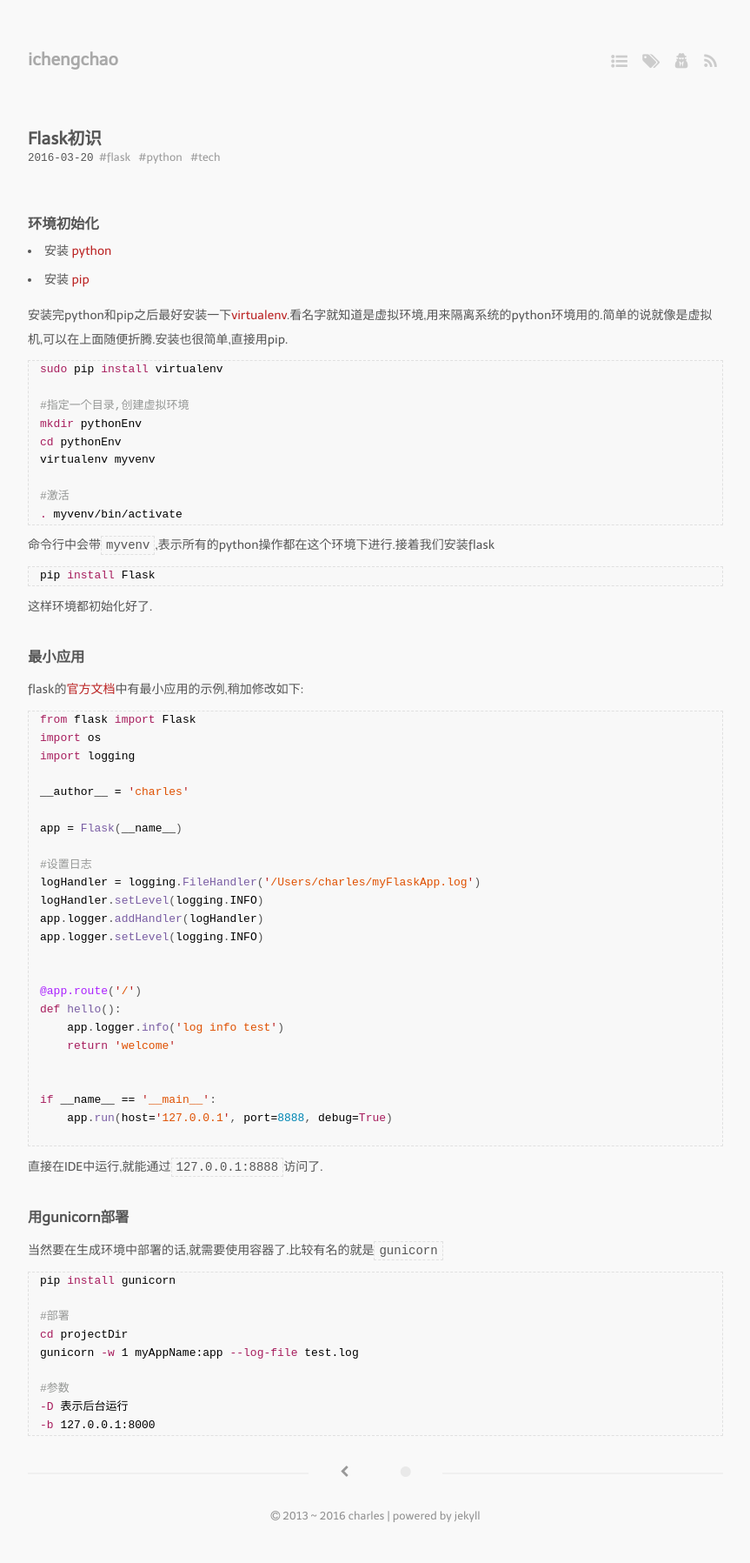
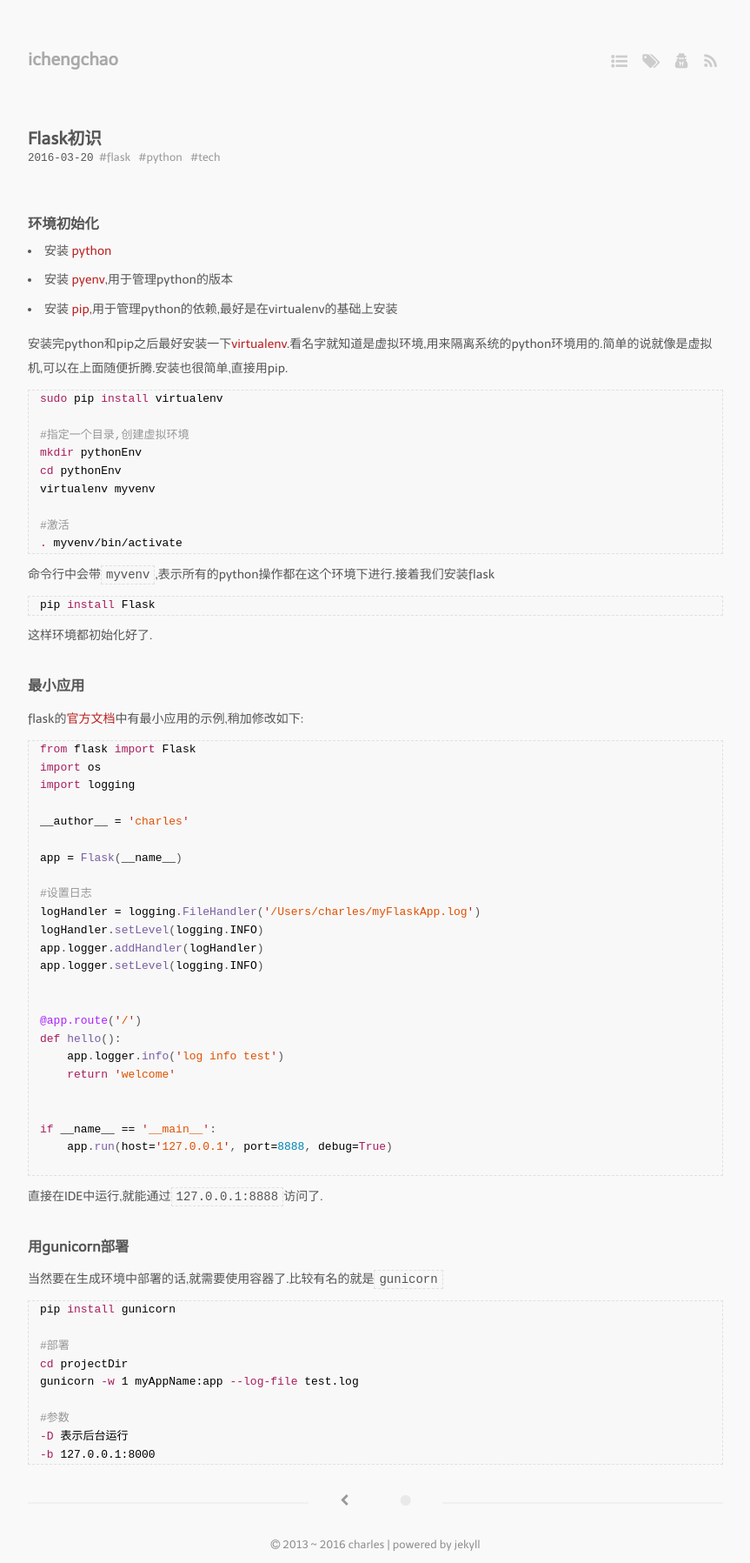
Before and after one commit to ichengchao/ichengchao.github.io, a Jekyll site: the page built from _posts/2016-03-20-flask-learning.markdown, in a window 1280 px wide. Shown: the whole page at 87% size, without its empty margins (208-1071 px from the left). Built offline with Jekyll 4.4.1, drawn with Linux system fonts in a browser that asks for light colours; Markdown is read by kramdown in place of the engine named in the settings; before the commit the page ends 1763 px from its top, so only the background shows below that.

Commit message:
add pyenv

```diff
--- a/_posts/2016-03-20-flask-learning.markdown
+++ b/_posts/2016-03-20-flask-learning.markdown
@@ -10,7 +10,8 @@ tags:
 
 ###环境初始化
 - 安装 [python](https://www.python.org/)
-- 安装 [pip](https://pip.pypa.io/en/stable/installing/)
+- 安装 [pyenv](https://github.com/yyuu/pyenv),用于管理python的版本
+- 安装 [pip](https://pip.pypa.io/en/stable/installing/),用于管理python的依赖,最好是在virtualenv的基础上安装
 
 安装完python和pip之后最好安装一下[virtualenv](https://virtualenv.pypa.io/en/latest/).看名字就知道是虚拟环境,用来隔离系统的python环境用的.简单的说就像是虚拟机,可以在上面随便折腾.安装也很简单,直接用pip.
 
```
